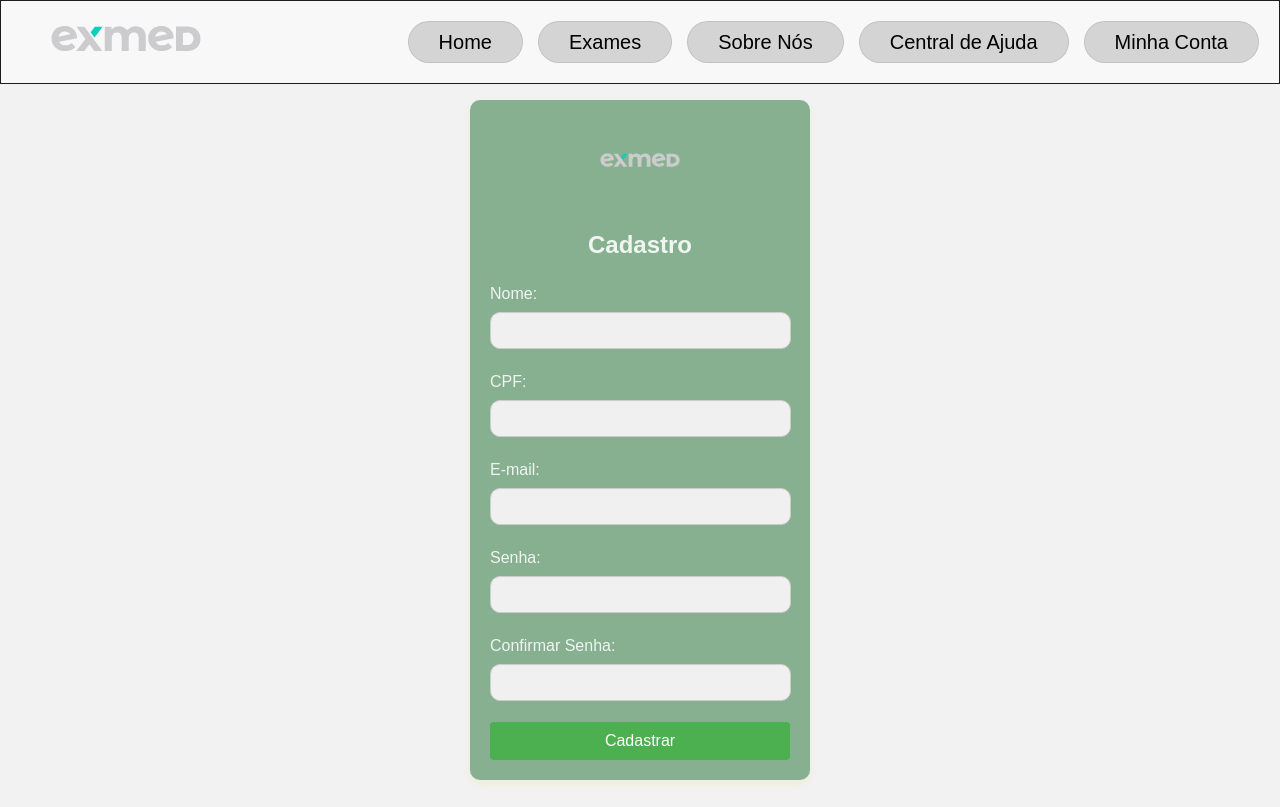
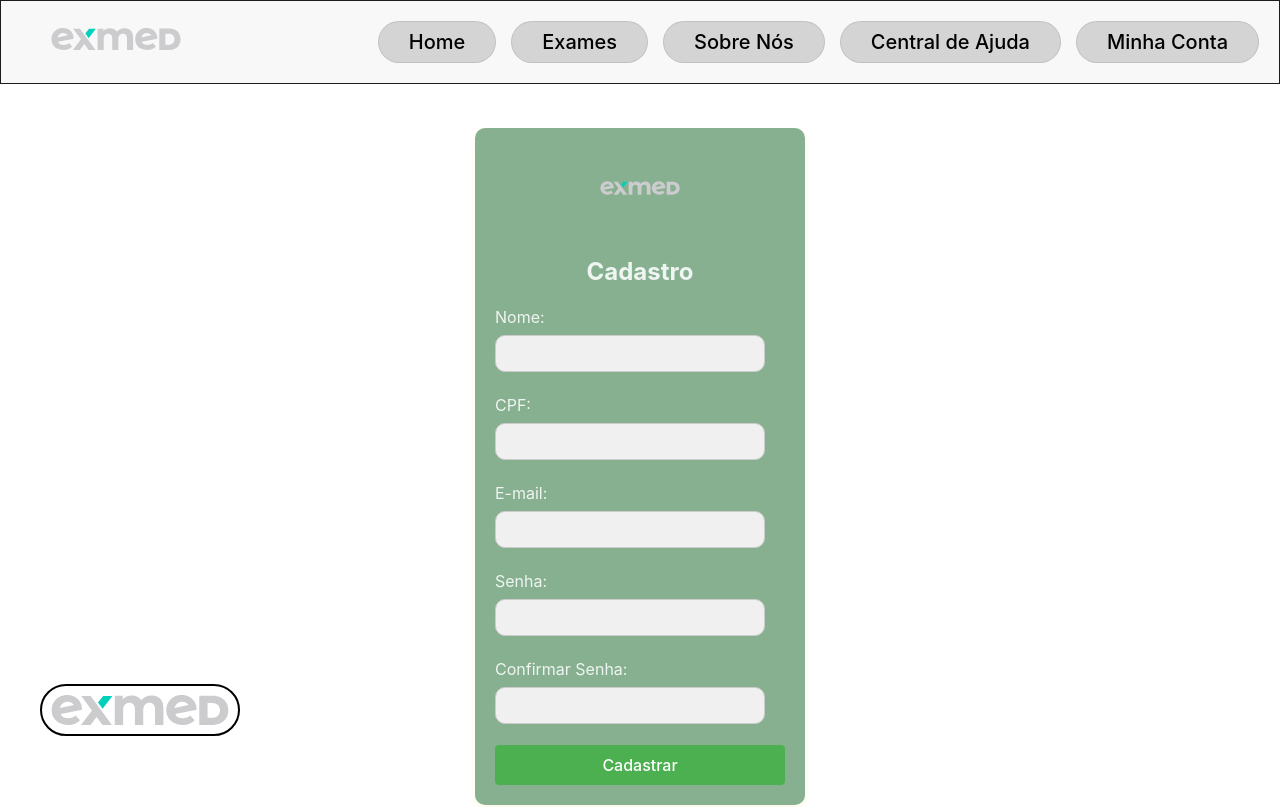
Before and after one commit to Shellbaka/projetoexmed, a React (Vite) app: page / in a window 1280 px wide. Shown: the top 807 px of the page. Built offline with nearby package versions, Linux system fonts and the light colour scheme; the HTML template or start-up script is replaced by a standard one.

Commit message:
Fiz um reset para deixa um peso na página e os elementos irem se empurrando, aprendi que evitar o Position absolute pode ser uma boa prática para que os elementos não briquem por espaço entre si necessariamente impedindo o empurrar da página para baixo. Usar o position com sabedoria.

```diff
--- a/src/App.jsx
+++ b/src/App.jsx
@@ -15,6 +15,7 @@ function App() {
     <>
       <Header/>
       <Cadastro/>
+      <Footer/>
 
     </>
   )
--- a/src/components/footer/Footer.css
+++ b/src/components/footer/Footer.css
@@ -1,6 +1,5 @@
+
 .footer {
-    position: fixed;
-    bottom: 0;
     border: solid rgb(0, 0, 0) 1px;
     width: 100%;
     display: flex;
@@ -8,7 +7,9 @@
     align-items: center;
     padding: 30px 30px;
     background-color: #49eefa4b;
+    position: relative;
 }
+
 
 footer div img {
     width: 200px;
--- a/src/index.css
+++ b/src/index.css
@@ -12,6 +12,26 @@
   -webkit-font-smoothing: antialiased;
   -moz-osx-font-smoothing: grayscale;
 }
+
+/* Reset básico, se necessário */
+* {
+  margin: 0;
+  padding: 0;
+  box-sizing: border-box;
+}
+
+/* Estilo global para garantir que o rodapé seja empurrado */
+html, body {
+  height: 100%;
+  display: flex;
+  flex-direction: column;
+}
+
+.main-content {
+  flex-grow: 1;
+}
+
+
 
 a {
   font-weight: 500;
--- a/src/pages/Cadastro/Cadastro.css
+++ b/src/pages/Cadastro/Cadastro.css
@@ -1,14 +1,5 @@
 
-body {
-    font-family: Arial, sans-serif;
-    background-color: #f2f2f2;
-    margin: 0;
-    padding: 0;
-    display: flex;
-    justify-content: center;
-    align-items: center;
-    height: 110vh;
-  }
+
 
 .container {
   background-color: #87b091;
@@ -17,7 +8,9 @@ body {
   box-shadow: 0 4px 8px rgba(220, 200, 0, 0.1);
   width: 300px;
   text-align: center;
+  margin: 0 auto;
 }
+
 
 .avatar {
   margin-bottom: 20px;
@@ -58,3 +51,11 @@ body {
 button:hover {
   background-color: #45a049;
 }
+
+/* Adaptação do design para telas grandes */
+@media (max-width: 1920px) {
+  .container {
+      width: 330px;
+      margin: 10% auto; /* Centralizar sem o uso de position: fixed */
+  }
+}
```
Lines whose indentation alone changed are shown as unchanged.
